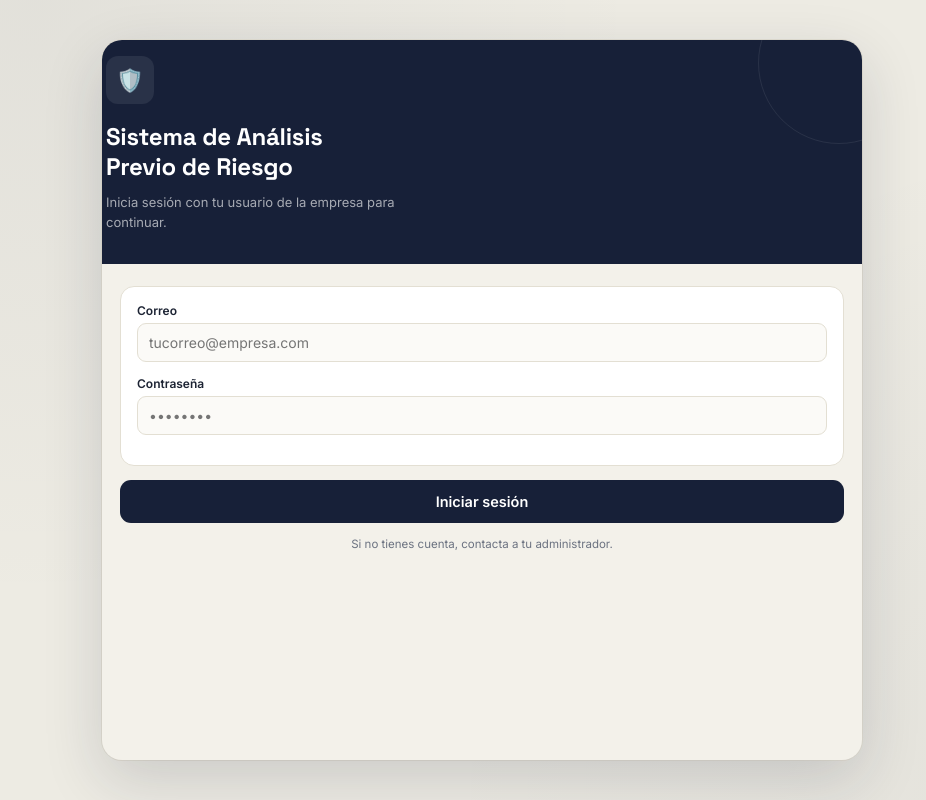
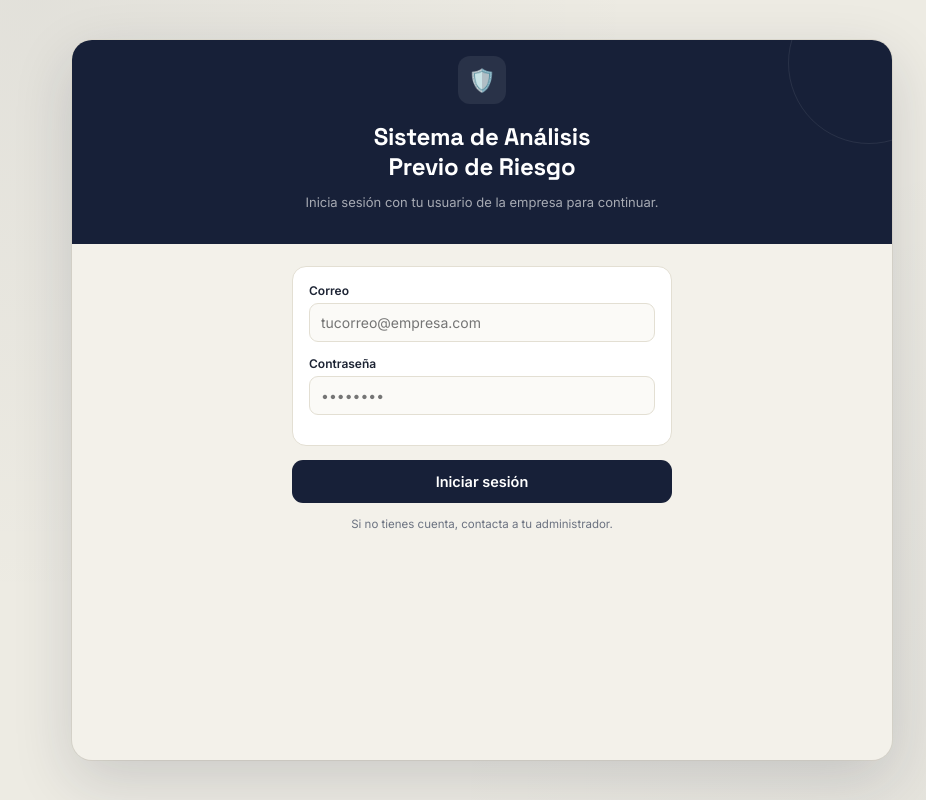
Before and after one commit to itsistemasbd-blip/apr-seguridad, a plain HTML site: page index.html in a window 1280 px wide. Shown: the whole page, without its empty margins (158-1084 px from the left). Drawn offline with nearby package versions, Linux system fonts and the light colour scheme.

Commit message:
Add files via upload

```diff
--- a/index.html
+++ b/index.html
@@ -84,11 +84,15 @@
     .card-grid{ display:grid; grid-template-columns: repeat(2, 1fr); gap:10px; }
   }
   @media (min-width: 1000px){
-    #app{ max-width:760px; }
+    #app{ max-width:820px; }
   }
   @media (min-width: 1350px){
-    #app{ max-width:860px; }
+    #app{ max-width:980px; }
     .card-grid{ grid-template-columns: repeat(3, 1fr); }
+  }
+  @media (min-width: 1700px){
+    #app{ max-width:1140px; }
+    .card-grid{ grid-template-columns: repeat(4, 1fr); }
   }
   @media (max-width: 380px){
     main{ padding-left:14px; padding-right:14px; }
@@ -963,18 +967,20 @@ function header(title, eyebrow, opts){
 /* ===================== SCREENS ===================== */
 function renderLogin(){
   return `
-    <div class="hero">
-      <div class="hero-badge">🛡️</div>
+    <div class="hero" style="text-align:center;">
+      <div class="hero-badge" style="margin-left:auto;margin-right:auto;">🛡️</div>
       <h1>Sistema de Análisis<br>Previo de Riesgo</h1>
-      <p>Inicia sesión con tu usuario de la empresa para continuar.</p>
+      <p style="max-width:none;margin-left:auto;margin-right:auto;">Inicia sesión con tu usuario de la empresa para continuar.</p>
     </div>
     <main style="padding-top:22px;">
+      <div style="max-width:380px;margin:0 auto;">
         <div class="card">
           <div class="field"><label>Correo</label><input type="email" id="login_email" placeholder="tucorreo@empresa.com"></div>
           <div class="field"><label>Contraseña</label><input type="password" id="login_password" placeholder="••••••••"></div>
         </div>
         <button class="btn primary" style="width:100%" onclick="doLogin()">Iniciar sesión</button>
         <p style="font-size:11.5px;color:var(--muted);text-align:center;margin-top:14px;">Si no tienes cuenta, contacta a tu administrador.</p>
+      </div>
     </main>
   `;
 }
```
Lines whose indentation alone changed are shown as unchanged.
